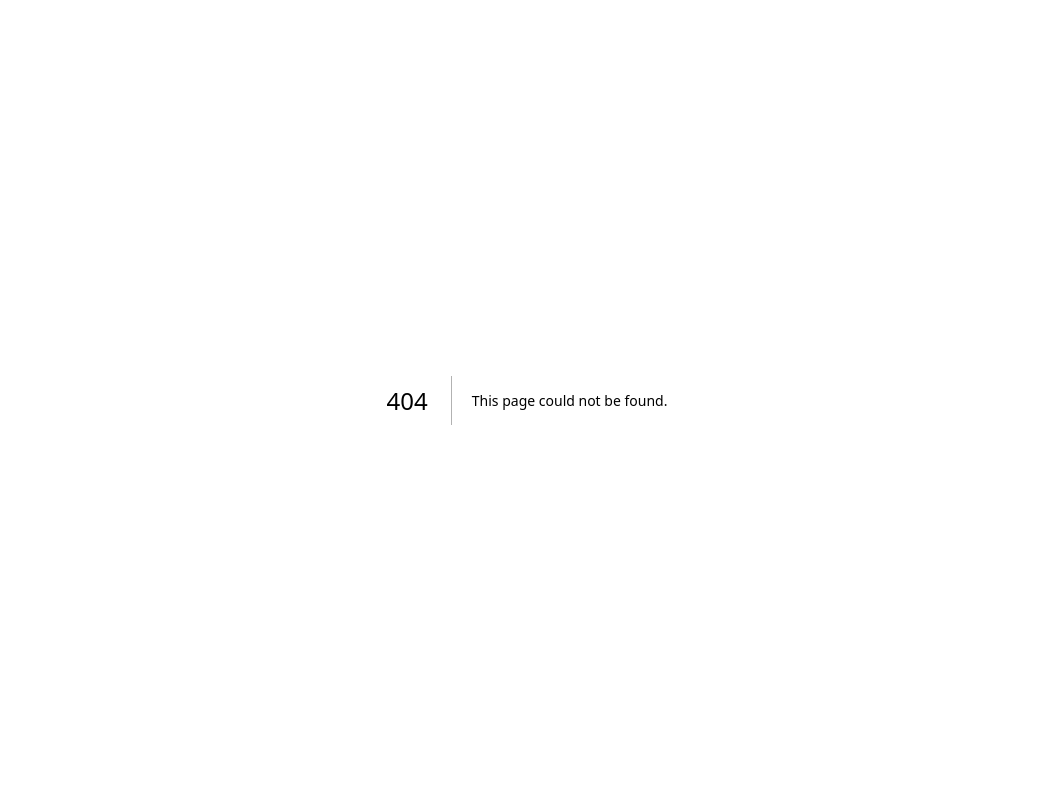
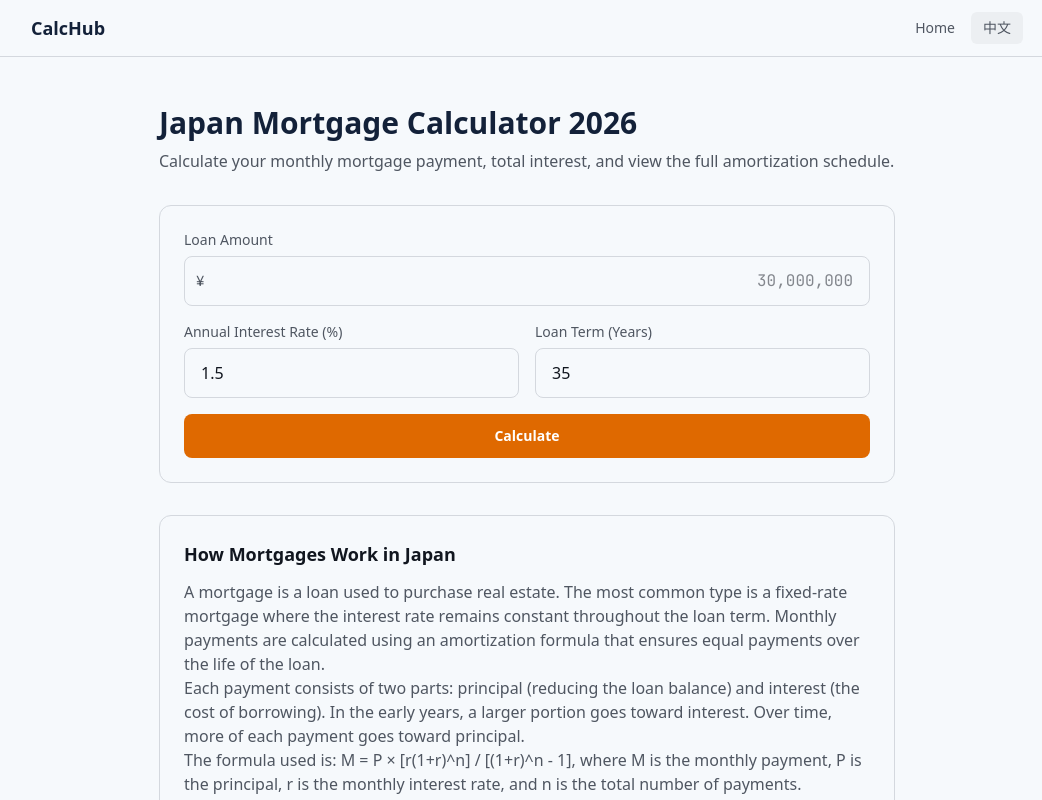
Before and after one commit to m1ngsama/calc, a Next.js app: page /en/japan/mortgage in a window 1280 px wide. Before the commit this address had no page. Shown: the top 800 px of the page, without its empty margins (113-1155 px from the left). Built offline with nearby package versions, Linux system fonts and the light colour scheme.

Commit message:
feat: add mortgage calculator with amortization schedule

```diff
--- /dev/null
+++ b/src/app/[locale]/[country]/mortgage/page.tsx
@@ -0,0 +1,71 @@
+import { setRequestLocale, getTranslations } from "next-intl/server";
+import { notFound } from "next/navigation";
+import { countries, countryIds } from "@/lib/countries";
+import { routing } from "@/i18n/routing";
+import { MortgageForm } from "@/components/calculator/MortgageForm";
+import { Card } from "@/components/ui/Card";
+import type { Metadata } from "next";
+
+export function generateStaticParams() {
+  return routing.locales.flatMap((locale) =>
+    countryIds
+      .filter((c) => countries[c].calculators.includes("mortgage"))
+      .map((country) => ({ locale, country }))
+  );
+}
+
+export async function generateMetadata({
+  params,
+}: {
+  params: Promise<{ locale: string; country: string }>;
+}): Promise<Metadata> {
+  const { locale, country: countryId } = await params;
+  const tc = await getTranslations({ locale, namespace: "country" });
+  const countryName = tc(countryId);
+  return {
+    title: `${countryName} Mortgage Calculator 2026 | Monthly Payment & Amortization`,
+    description: `Calculate your mortgage payment in ${countryName}. See monthly payments, total interest, and full amortization schedule. Free, no signup.`,
+  };
+}
+
+export default async function MortgagePage({
+  params,
+}: {
+  params: Promise<{ locale: string; country: string }>;
+}) {
+  const { locale, country: countryId } = await params;
+  const country = countries[countryId];
+  if (!country || !country.calculators.includes("mortgage")) notFound();
+
+  setRequestLocale(locale);
+  const t = await getTranslations({ locale, namespace: "mortgage" });
+  const tc = await getTranslations({ locale, namespace: "country" });
+
+  return (
+    <div className="max-w-3xl mx-auto px-4 py-12">
+      <h1 className="text-3xl font-bold text-(--color-navy) mb-2">
+        {t("title", { country: tc(countryId), year: 2026 })}
+      </h1>
+      <p className="text-(--color-text-muted) mb-8">{t("description")}</p>
+
+      <MortgageForm currency={country.currency} currencySymbol={country.currencySymbol} />
+
+      <Card className="mt-8">
+        <h2 className="text-lg font-semibold text-(--color-text) mb-3">
+          {t("howItWorks", { country: tc(countryId) })}
+        </h2>
+        <div className="prose prose-sm text-(--color-text-muted) max-w-none">
+          {t("howItWorksContent")
+            .split("\n\n")
+            .map((p: string, i: number) => (
+              <p key={i}>{p}</p>
+            ))}
+        </div>
+        <div className="mt-4 pt-4 border-t border-(--color-border) text-xs text-(--color-text-muted)">
+          <p>{t("dataSource")}</p>
+          <p>{t("lastVerified", { date: "2026-04-25" })}</p>
+        </div>
+      </Card>
+    </div>
+  );
+}
--- /dev/null
+++ b/src/calculators/mortgage.ts
@@ -0,0 +1,63 @@
+export interface MortgageInput {
+  principal: number;
+  annualRate: number;
+  termYears: number;
+}
+
+export interface MortgageResult {
+  monthlyPayment: number;
+  totalPayment: number;
+  totalInterest: number;
+  schedule: YearSummary[];
+}
+
+export interface YearSummary {
+  year: number;
+  principalPaid: number;
+  interestPaid: number;
+  remainingBalance: number;
+}
+
+export function calculateMortgage(input: MortgageInput): MortgageResult {
+  const { principal, annualRate, termYears } = input;
+
+  if (principal <= 0 || annualRate <= 0 || termYears <= 0) {
+    return { monthlyPayment: 0, totalPayment: 0, totalInterest: 0, schedule: [] };
+  }
+
+  const monthlyRate = annualRate / 100 / 12;
+  const totalPayments = termYears * 12;
+  const monthlyPayment =
+    (principal * monthlyRate * Math.pow(1 + monthlyRate, totalPayments)) /
+    (Math.pow(1 + monthlyRate, totalPayments) - 1);
+
+  const schedule: YearSummary[] = [];
+  let balance = principal;
+
+  for (let year = 1; year <= termYears; year++) {
+    let yearPrincipal = 0;
+    let yearInterest = 0;
+
+    for (let month = 0; month < 12; month++) {
+      const interestPayment = balance * monthlyRate;
+      const principalPayment = monthlyPayment - interestPayment;
+      yearInterest += interestPayment;
+      yearPrincipal += principalPayment;
+      balance -= principalPayment;
+    }
+
+    schedule.push({
+      year,
+      principalPaid: Math.round(yearPrincipal),
+      interestPaid: Math.round(yearInterest),
+      remainingBalance: Math.max(0, Math.round(balance)),
+    });
+  }
+
+  return {
+    monthlyPayment: Math.round(monthlyPayment),
+    totalPayment: Math.round(monthlyPayment * totalPayments),
+    totalInterest: Math.round(monthlyPayment * totalPayments - principal),
+    schedule,
+  };
+}
--- /dev/null
+++ b/src/components/calculator/MortgageForm.tsx
@@ -0,0 +1,146 @@
+"use client";
+
+import { useState } from "react";
+import { useTranslations } from "next-intl";
+import { calculateMortgage } from "@/calculators/mortgage";
+import { formatCurrency } from "@/lib/format";
+import type { BreakdownItem } from "@/lib/types";
+import { Button } from "@/components/ui/Button";
+import { Card } from "@/components/ui/Card";
+import { Input } from "@/components/ui/Input";
+import { Label } from "@/components/ui/Label";
+import { BreakdownTable } from "@/components/calculator/BreakdownTable";
+import { TaxPieChart } from "@/components/calculator/TaxPieChart";
+
+interface Props {
+  currency: string;
+  currencySymbol: string;
+}
+
+export function MortgageForm({ currency, currencySymbol }: Props) {
+  const t = useTranslations("mortgage");
+  const [principal, setPrincipal] = useState("");
+  const [rate, setRate] = useState("1.5");
+  const [term, setTerm] = useState("35");
+  const [result, setResult] = useState<ReturnType<typeof calculateMortgage> | null>(null);
+
+  const handleCalculate = () => {
+    const p = parseInt(principal.replace(/[^0-9]/g, ""), 10);
+    const r = parseFloat(rate);
+    const y = parseInt(term, 10);
+    if (!p || !r || !y || p <= 0 || r <= 0 || y <= 0) return;
+    setResult(calculateMortgage({ principal: p, annualRate: r, termYears: y }));
+  };
+
+  const fmt = (n: number) => formatCurrency(n, currency);
+
+  const breakdownItems: BreakdownItem[] = result
+    ? [
+        { label: t("principal"), amount: parseInt(principal.replace(/[^0-9]/g, ""), 10), color: "#3b82f6" },
+        { label: t("interest"), amount: result.totalInterest, color: "#f97316" },
+      ]
+    : [];
+
+  return (
+    <div className="space-y-6">
+      <Card>
+        <div className="space-y-4">
+          <div>
+            <Label>{t("loanAmount")}</Label>
+            <Input
+              type="text"
+              prefix={currencySymbol}
+              value={principal}
+              onChange={(e) => setPrincipal(e.target.value)}
+              placeholder="30,000,000"
+              inputMode="numeric"
+            />
+          </div>
+          <div className="grid grid-cols-2 gap-4">
+            <div>
+              <Label>{t("interestRate")}</Label>
+              <Input
+                type="text"
+                value={rate}
+                onChange={(e) => setRate(e.target.value)}
+                placeholder="1.5"
+                inputMode="decimal"
+              />
+            </div>
+            <div>
+              <Label>{t("loanTerm")}</Label>
+              <Input
+                type="text"
+                value={term}
+                onChange={(e) => setTerm(e.target.value)}
+                placeholder="35"
+                inputMode="numeric"
+              />
+            </div>
+          </div>
+          <Button onClick={handleCalculate} className="w-full">
+            {t("calculate")}
+          </Button>
+        </div>
+      </Card>
+
+      {result && (
+        <>
+          <Card>
+            <div className="text-center mb-6">
+              <p className="text-sm text-(--color-text-muted) mb-1">{t("monthlyPayment")}</p>
+              <p className="text-4xl font-bold font-mono text-(--color-navy)">
+                {fmt(result.monthlyPayment)}
+              </p>
+            </div>
+            <TaxPieChart
+              items={breakdownItems}
+              takeHomePay={0}
+              takeHomeLabel=""
+              formatAmount={fmt}
+            />
+          </Card>
+
+          <Card title={t("results")}>
+            <BreakdownTable
+              items={[
+                { label: t("totalPayment"), amount: result.totalPayment, color: "#6b7280" },
+                { label: t("totalInterest"), amount: result.totalInterest, color: "#f97316" },
+                { label: t("principal"), amount: parseInt(principal.replace(/[^0-9]/g, ""), 10), color: "#3b82f6" },
+              ]}
+              total={{ label: t("totalPayment"), amount: result.totalPayment }}
+              formatAmount={fmt}
+            />
+          </Card>
+
+          {result.schedule.length > 0 && (
+            <Card title={t("schedule")}>
+              <div className="overflow-x-auto">
+                <table className="w-full text-sm">
+                  <thead>
+                    <tr className="border-b border-(--color-border)">
+                      <th className="px-3 py-2 text-left text-(--color-text-muted)">{t("year")}</th>
+                      <th className="px-3 py-2 text-right text-(--color-text-muted)">{t("yearlyPrincipal")}</th>
+                      <th className="px-3 py-2 text-right text-(--color-text-muted)">{t("yearlyInterest")}</th>
+                      <th className="px-3 py-2 text-right text-(--color-text-muted)">{t("balance")}</th>
+                    </tr>
+                  </thead>
+                  <tbody>
+                    {result.schedule.map((row) => (
+                      <tr key={row.year} className="border-b border-(--color-border)">
+                        <td className="px-3 py-2 text-(--color-text)">{row.year}</td>
+                        <td className="px-3 py-2 text-right font-mono text-(--color-text)">{fmt(row.principalPaid)}</td>
+                        <td className="px-3 py-2 text-right font-mono text-(--color-text)">{fmt(row.interestPaid)}</td>
+                        <td className="px-3 py-2 text-right font-mono text-(--color-text)">{fmt(row.remainingBalance)}</td>
+                      </tr>
+                    ))}
+                  </tbody>
+                </table>
+              </div>
+            </Card>
+          )}
+        </>
+      )}
+    </div>
+  );
+}
```
